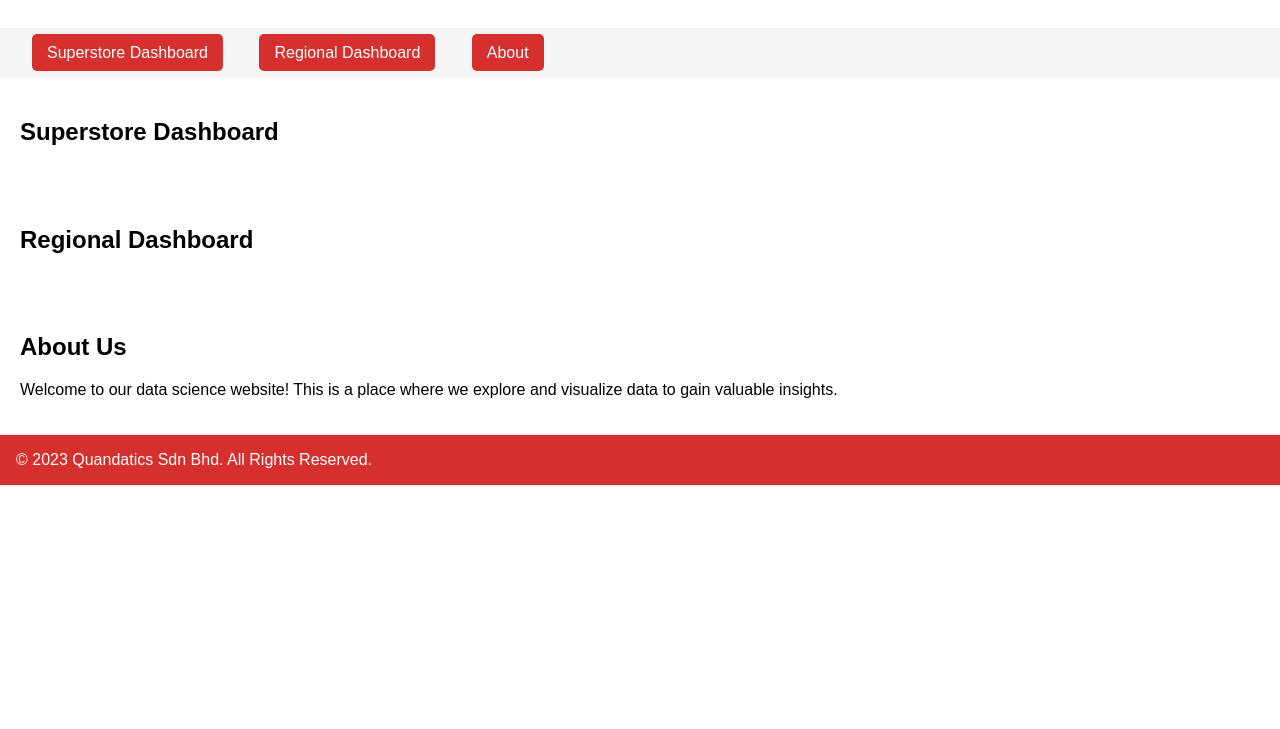
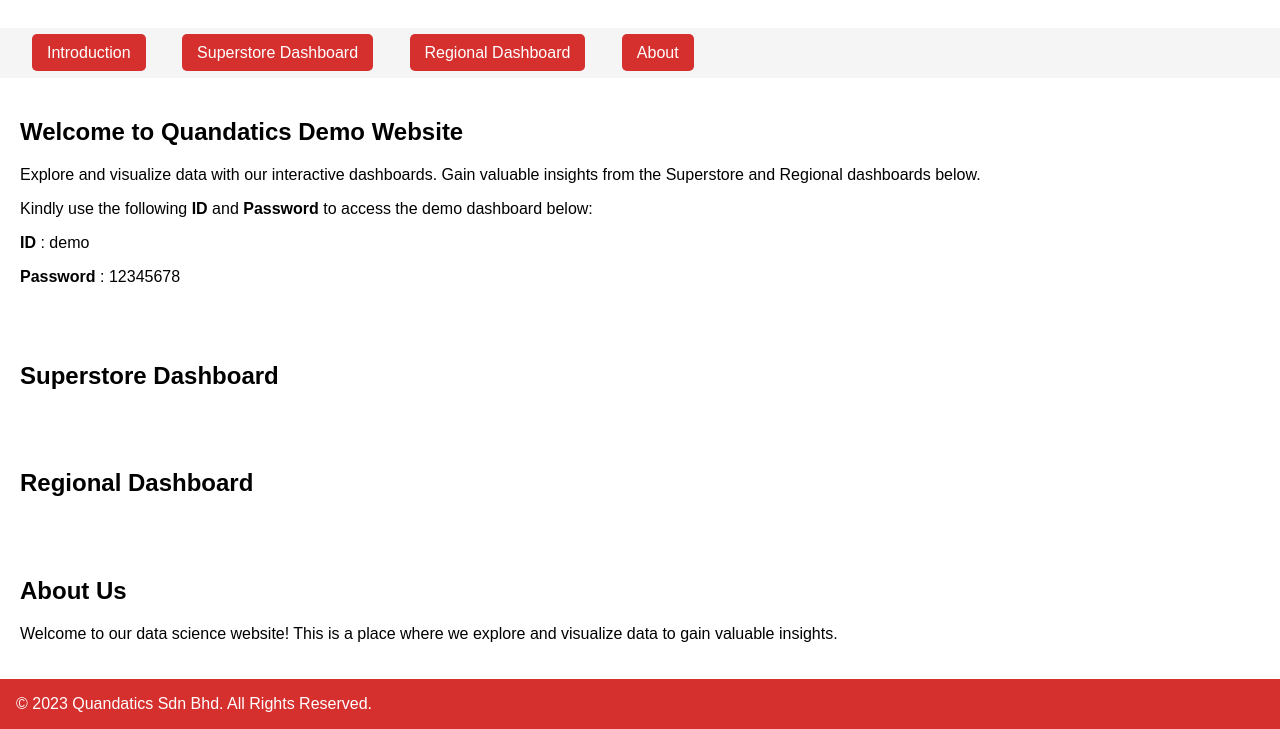
Before and after one commit to QuandaticsKV/QuandsticsKV.github.io, a plain HTML site: page index.html in a window 1280 px wide. Shown: the part 84-813 px from the top of the page. Drawn offline with Linux system fonts and the light colour scheme; a script that the page names is missing.

Commit message:
Add files via upload

```diff
--- a/index.html
+++ b/index.html
@@ -45,6 +45,15 @@
             border-radius: 5px;
         }
 
+        /* Set background color for Dashboard and About buttons */
+        nav a[href="#superstore"],
+        nav a[href="#regional"],
+        nav a[href="#about"],
+        nav a[href="#introduction"] {
+            background-color: #D52F2E;
+            color: white;
+        }
+
         #tableauContainer {
             margin: 20px;
             width: 100%; /* Make the dashboard fit the window width */
@@ -65,14 +74,6 @@
             text-align: left;
             margin: 0; /* Remove default margin */
         }
-
-        /* Set background color for Dashboard and About buttons */
-        nav a[href="#superstore"],
-        nav a[href="#regional"],
-        nav a[href="#about"] {
-            background-color: #D52F2E;
-            color: white;
-        }
     </style>
 </head>
 <body>
@@ -83,11 +84,21 @@
     </header>
 
     <nav>
+        <a href="#introduction">Introduction</a>
         <a href="#superstore">Superstore Dashboard</a>
         <a href="#regional">Regional Dashboard</a>
         <a href="#about">About</a>
         <!-- Add more navigation links as needed -->
     </nav>
+
+    <section id="introduction">
+        <h2>Welcome to Quandatics Demo Website</h2>
+        <p>Explore and visualize data with our interactive dashboards. Gain valuable insights from the Superstore and Regional dashboards below.</p>
+		<p>Kindly use the following <b>ID</b> and <b>Password</b> to access the demo dashboard below:</p>
+		<p><b>ID</b> : demo</p>
+		<p><b>Password</b> : 12345678</p>
+		<!-- Add more content about the introduction, if needed -->
+    </section>
 
     <section id="superstore">
         <h2>Superstore Dashboard</h2>
```
